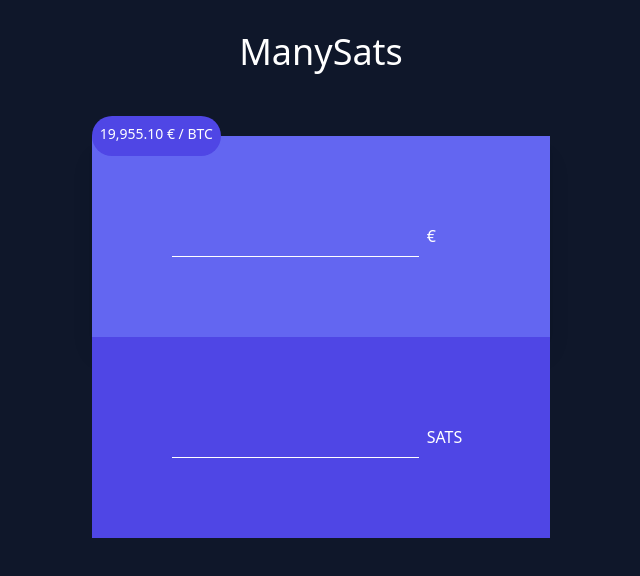
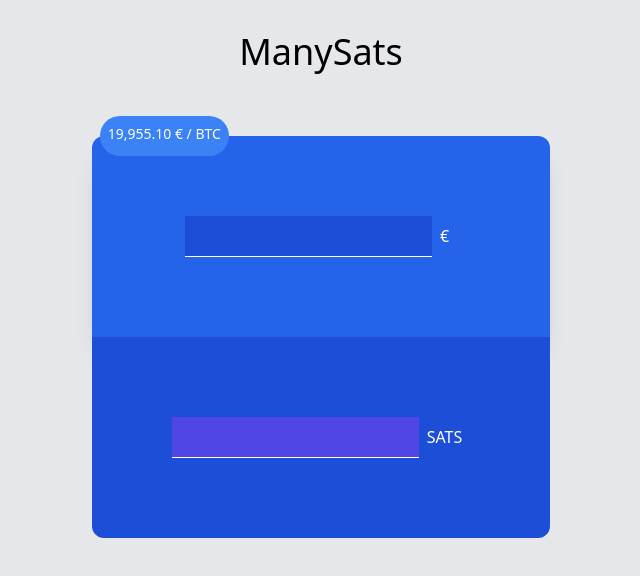
Before and after one commit to cstenglein/manysats, a Next.js app: page / in a window 1280 px wide. Shown: the top 576 px of the page, without its empty margins (319-959 px from the left). Built offline with nearby package versions, Linux system fonts and the light colour scheme.

Commit message:
update deps & colors

```diff
--- a/components/Main.tsx
+++ b/components/Main.tsx
@@ -45,15 +45,15 @@
   }, []);
 
   return (
-    <main className='h-screen flex flex-col items-center bg-slate-900 text-white'>
+    <main className='h-screen flex flex-col items-center bg-gray-200'>
       <h1 className='text-4xl p-8 mb-8'>ManySats</h1>
-      <section className='flex items-center flex-col'>
-        <article className='w-full mx-5 flex justify-start'>
-          <p className='bg-indigo-600 p-2 -my-5 rounded-full text-white text-sm z-10'>{formattedPrice} € / BTC</p>
+      <section className='w-11/12 md:w-auto flex items-center flex-col text-white'>
+        <article className='w-full mx-5 flex justify-start px-2'>
+          <p className='bg-blue-500 p-2 -my-5 rounded-full text-white text-sm z-10'>{formattedPrice} € / BTC</p>
         </article>
-        <article className='flex p-20 bg-indigo-500 w-full shadow-xl'>
+        <article className='flex p-20 bg-blue-600 w-full shadow-xl rounded-t-xl justify-center'>
           <input
-            className='text-right border-b border-white outline-none focus:border-indigo-800 p-2 bg-indigo-500'
+            className='border-b border-white outline-none focus:border-indigo-800 p-2 bg-blue-700'
             type='text'
             inputMode='decimal'
             value={fiatAmount}
@@ -61,9 +61,9 @@
           ></input>
           <label className='p-2'>€</label>
         </article>
-        <article className='flex p-20 bg-indigo-600 w-full'>
+        <article className='flex p-20 bg-blue-700 w-full rounded-b-xl justify-center'>
           <input
-            className='text-right border-b border-white outline-none focus:border-indigo-200 p-2 bg-indigo-600'
+            className='border-b border-white outline-none focus:border-indigo-200 p-2 bg-indigo-600'
             type='text'
             inputMode='decimal'
             value={satAmount}
--- /dev/null
+++ b/prettier.config.js
@@ -0,0 +1,3 @@
+module.exports = {
+  tailwindConfig: './tailwind.config.js'
+};
```
Also changed, not shown: package.json (+10 -8 lines), 1 other file (tests, documents, lock files or other folders).
